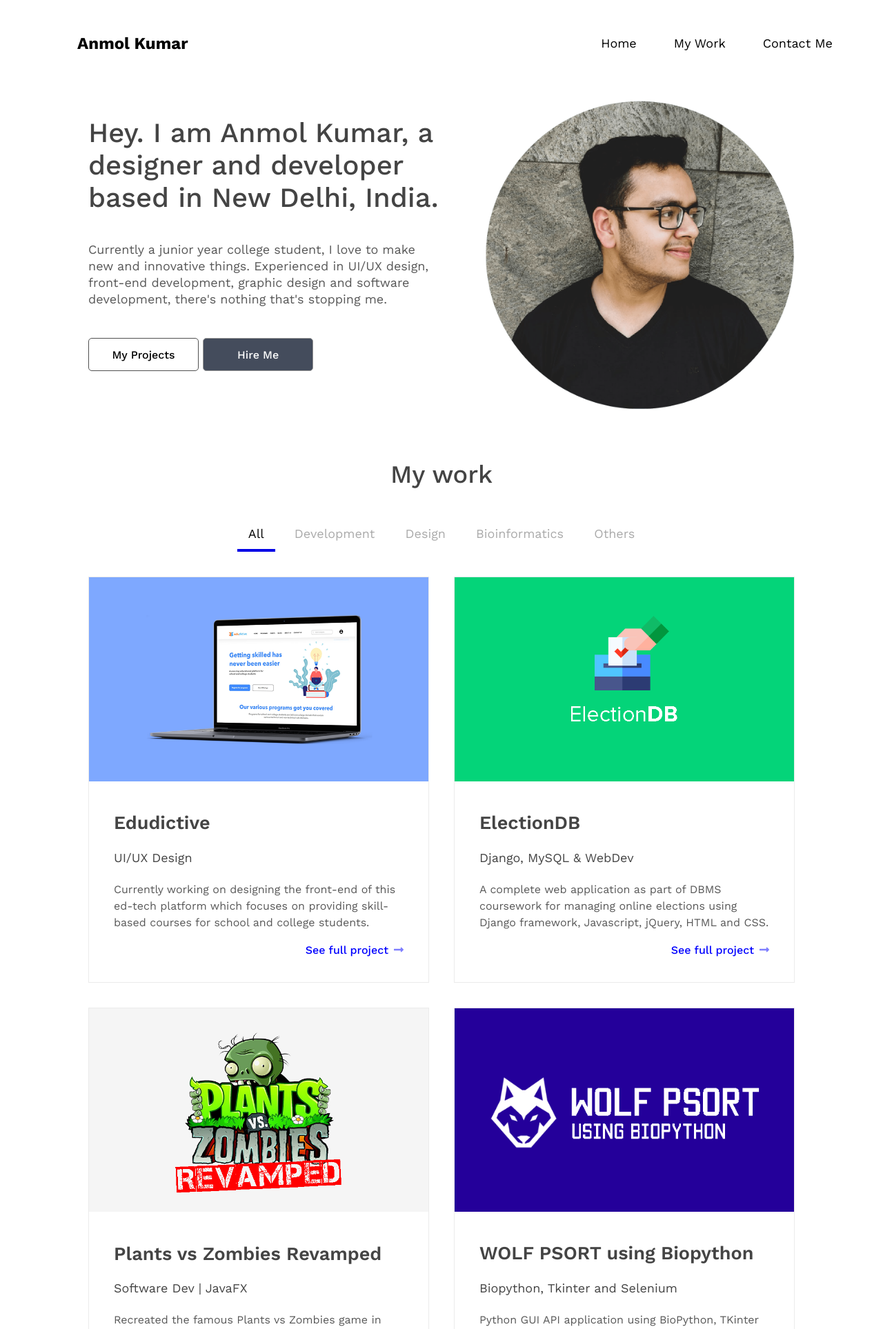
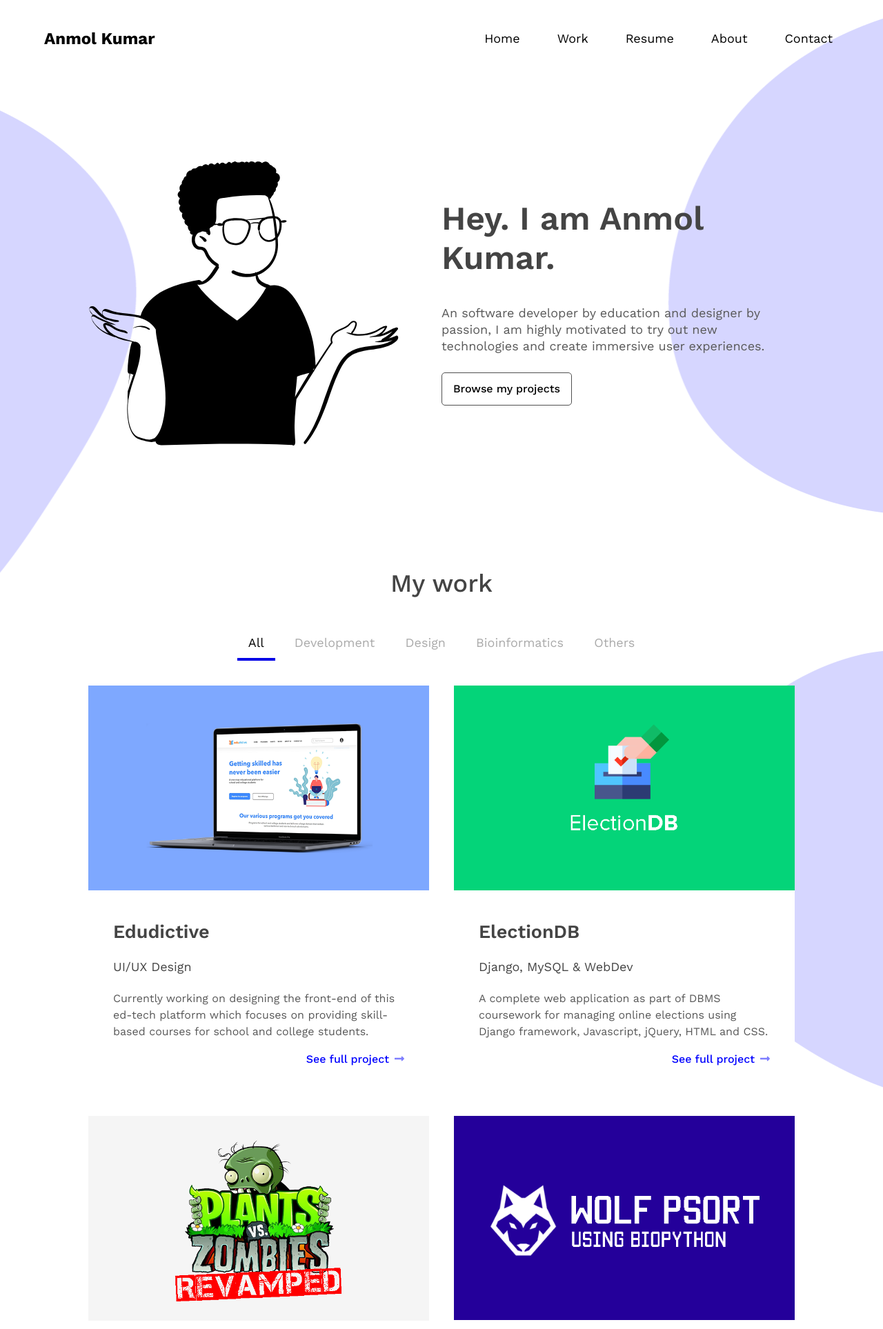
Before and after one commit to anmolkr186/personal-portfolio, a PHP site: page / in a window 1280 px wide. Shown: the top 1927 px of the page at 69% size. Run offline with PHP 8.4, Linux system fonts and the light colour scheme; some libraries are stand-ins or nearby versions.

Commit message:
new homepage layout

```diff
--- a/app.js
+++ b/app.js
@@ -21,3 +21,8 @@ for (var i = 0; i < btns.length; i++) {
 		this.className += " active";
 	});
 }
+
+function scrolling() {
+	var elmnt = document.getElementById("work");
+	elmnt.scrollIntoView();
+}
--- a/edudictive.html
+++ b/edudictive.html
@@ -19,7 +19,9 @@
                 <h1 class="header-logo"><a href="index.html">Anmol Kumar</a></h1>
                 <ul>
                     <li><a class="nav-links" href="index.html">Home</a></li>
-                    <li><a class="nav-links" href="#">My Work</a></li>
+                    <li><a class="nav-links" href="#">Work</a></li>
+                    <li><a class="nav-links" href="#">Resume</a></li>
+                    <li><a class="nav-links" href="about.html">About</a></li>
                     <li><a class="nav-links" href="#">Contact Me</a></li>
                 </ul>
             </div>
--- a/index.html
+++ b/index.html
@@ -4,7 +4,8 @@
 <head>
     <meta charset="UTF-8">
     <meta name="viewport" content="width=device-width, initial-scale=1.0">
-    <title>Home</title>
+    <title>Home </title>
+    <link rel="icon" href="assets/icon.jpg" type="image/icon type">
     <link rel="stylesheet" href="https://cdnjs.cloudflare.com/ajax/libs/font-awesome/5.13.1/css/all.min.css">
     <link href="https://fonts.googleapis.com/css2?family=Work+Sans:wght@100;200;300;400;500;600;700;800&display=swap"
         rel="stylesheet">
@@ -17,38 +18,38 @@
         <nav>
             <div class="navcontainer">
                 <h1 class="header-logo"><a href="index.html">Anmol Kumar</a></h1>
-                <ul>
+                <ul class="nav-list">
                     <li><a class="nav-links" href="index.html">Home</a></li>
-                    <li><a class="nav-links" href="#">My Work</a></li>
-                    <li><a class="nav-links" href="#">Contact Me</a></li>
+                    <li><a class="nav-links" href='#work' >Work</a></li>
+                    <li><a class="nav-links" href="#">Resume</a></li>
+                    <li><a class="nav-links" href="about.html">About</a></li>
+                    <li><a class="nav-links" href="#">Contact</a></li>
                 </ul>
             </div>
         </nav>
     </header>
+
+
 
     <!-- hero section -->
 
     <div class="container">
         <section>
             <div class="intro">
-                <div class="intro-left">
-                    <h1> Hey. I am Anmol Kumar, a designer and developer based in New Delhi, India.</h1>
-                    <p> Currently a junior year college student, I love to make new and innovative things. Experienced
-                        in UI/UX design, front-end development, graphic design and software development, there's nothing
-                        that's stopping
-                        me.
-                    </p>
+                <img class="mypic" src="assets/avatar.svg"></img>
+                <div class="intro-content">
+                    <h1> Hey. I am Anmol Kumar.</h1>
+                    <p>An software developer by education and designer by passion, I am highly motivated to try out new technologies and create immersive user experiences.</p>
+
                     <div class="btncontainer">
-                        <button class="projects-button">My Projects</button>
-                        <button class="hire-me">Hire Me</button>
+                        <button class="projects-button" onclick="scrolling();">Browse my projects</button>
                     </div>
                 </div>
-                <img class="mypic" src="assets/mypic.png"></img>
             </div>
         </section>
     </div>
 
-    <h1 class="headings">My work</h1>
+    <h1 class="headings" id="work">My work</h1>
 
     <!-- Pill buttons -->
     <div class="myBtnContainer" id="myBtnContainer">
--- a/style1.css
+++ b/style1.css
@@ -1,6 +1,9 @@
 /* Typography */
 
 /* Layout */
+html {
+  scroll-behavior: smooth;
+}
 
 body {
 	font-size: 1em;
@@ -26,6 +29,8 @@ p {
 	background-color: rgb(128, 147, 255);
 	color: white;
 }
+
+
 .fas {
 	opacity: 0.5;
 	transform: translate(0px, 0px);
@@ -50,12 +55,12 @@ p {
 }
 
 .navcontainer {
-	padding: 2em 1em 0em 0em;
+	padding-top: 2em;
 	display: flex;
 	flex-direction: column;
 	justify-content: space-evenly;
 	align-items: center;
-	background-color: rgba(255, 255, 255, 0);
+	/* background-color: white; */
 	position: relative;
 }
 
@@ -67,7 +72,9 @@ p {
 
 .header-logo a {
 	text-decoration: none;
+	margin: 0em;
 	color: black;
+	text-align: left;
 }
 
 nav ul {
@@ -75,19 +82,18 @@ nav ul {
 	/* flex-direction: column; */
 	justify-content: space-between;
 	list-style-type: none;
-	padding-left: 0em;
+	padding: 0em;
 	align-items: center;
 	font-weight: 400;
 }
 
 nav li {
-	margin: 1rem 0.5em;
+	margin: 0.5em;
 }
 
 .nav-links {
 	text-decoration: none;
 	color: black;
-	border-bottom: 2px rgba(255, 255, 255, 0) solid;
 }
 
 .nav-links:hover {
@@ -116,21 +122,25 @@ nav a:hover {
 } */
 .intro {
 	display: flex;
+	height:80vh;
 	flex-direction: column;
-	justify-content: space-between;
+	/* justify-content: space-around; */
 	align-items: center;
+	text-align: center;
+	justify-content: center;
 }
 
-.intro-left h1 {
-	font-size: 2rem;
-	font-weight: 500;
+.intro-content h1 {
+	font-size: 1.5rem;
+	font-weight: 600;
 	text-align: center;
-	margin-bottom: 1em;
+	/* margin-bottom: 1em; */
 	/* border: solid 2px black ; */
 }
 
 .btncontainer {
-	margin: 2em 0em;
+	text-align: center;
+	margin: 1em 0em;
 }
 
 .projects-button {
@@ -141,7 +151,8 @@ nav a:hover {
 	font-size: 1rem;
 	font-weight: 500;
 	text-decoration: none;
-	width: 10em;
+	padding:0em 1em;
+	/* width: 10em; */
 	height: 3em;
 	border: solid 0.05rem rgb(80, 80, 80);
 	border-radius: 5px;
@@ -292,8 +303,9 @@ nav a:hover {
 }
 
 .card {
-	border: 1px rgb(235, 235, 235) solid;
+	border: 0px rgb(235, 235, 235) solid;
 	display: flex;
+	background-color: white ;
 	flex-direction: column;
 	border-radius: 0px;
 	overflow: hidden;
@@ -335,7 +347,7 @@ nav a:hover {
 .card:hover {
 	transform: scale(1.01);
 	transition: all ease-in 200ms;
-	box-shadow: 0px 6px 20px #f5f5f5;
+	box-shadow: 0px 6px 20px #0000000e;
 }
 
 .card-link a:hover {
@@ -493,7 +505,8 @@ footer a {
 }
 
 
-@media (min-width: 675px) {
+@media (min-width: 740px) {
+
 	.navcontainer {
 		margin: auto;
 		padding: 2em 5%;
@@ -523,31 +536,38 @@ footer a {
 @media (min-width: 988px) {
 	body {
 		font-size: 1.125rem;
+		background-image: url("bg/aaa0.png");
+		background-position: center top;
+		background-repeat: no-repeat;
+
 	}
 	.container {
 		/* border: solid 1px black; */
 		width: 80%;
 	}
 
+
 	.intro {
 		flex-direction: row;
 		justify-content: space-between;
-		/* height: 70vh; */
+		text-align: left;
 		margin-bottom: 2rem;
 		/* border: solid 1px black; */
 	}
-	.intro-left {
+	.intro-content {
 		width: 50%;
-		/* border: solid 1px yellow; */
-		/* padding-top: 2rem; */
 	}
 	.intro h1 {
-		font-size: 2.5rem;
+		font-size: 3rem;
 		text-align: left;
 	}
 	.mypic {
 		/* border: solid 1px red; */
 		order: 0;
+	}
+
+	.btncontainer{
+		text-align:left;
 	}
 
 	.con-flex {
```
Also changed, not shown: about.html (added, +56 -0 lines), assets/avatar.svg (added), assets/icon.jpg (added), bg/aaa0.png (added), bg/aaa0.svg (added), bg/bottom-right0.png (added), bg/top-left0.png (added), bg/top-right0.png (added), 1 other file.
